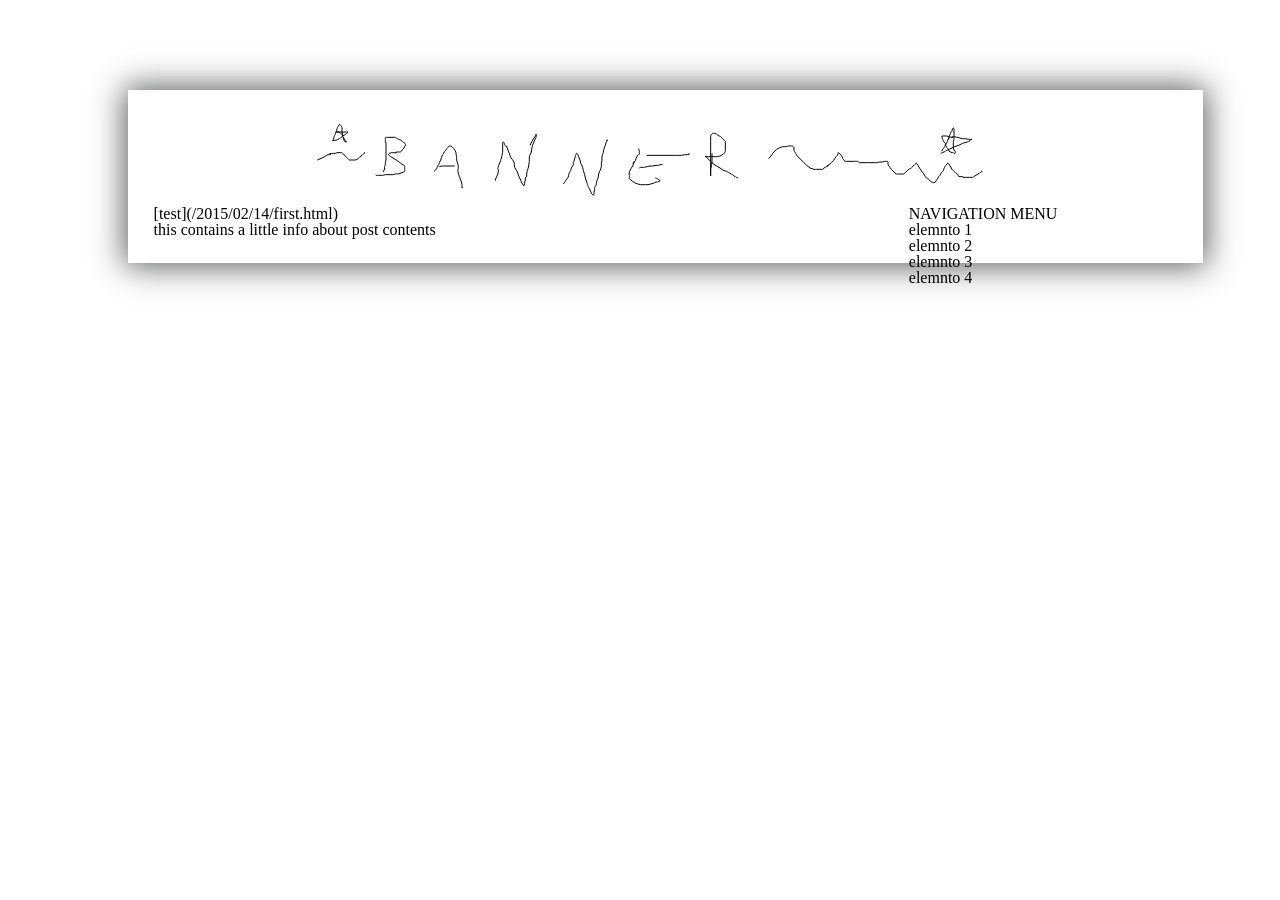
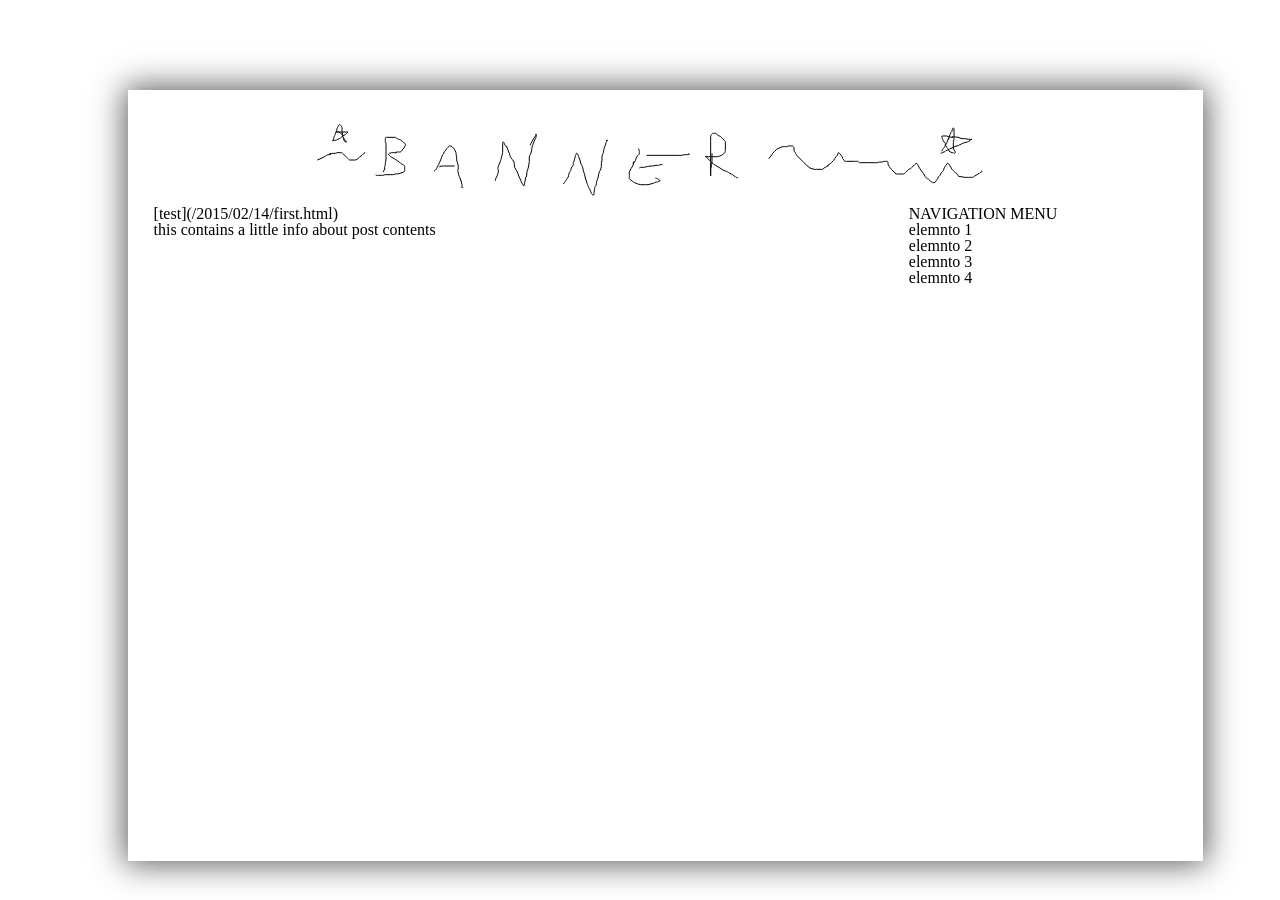
Before and after one commit to MauroMombelli/mauromombelli.github.io, a Jekyll site: the page built from list.md, in a window 1280 px wide. Built offline with Jekyll 4.4.1, drawn with Linux system fonts in a browser that asks for light colours.

Commit message:
fixing design

```diff
--- a/css/main.css
+++ b/css/main.css
@@ -8,6 +8,7 @@
     box-shadow:         0px 0px 30px 3px rgba(49, 50, 50, 0.8);
     padding: 2%;
     margin-bottom: 5%;
+    min-height:80%;
 }
 
 #content{
--- a/list.md
+++ b/list.md
@@ -4,6 +4,6 @@ title: List
 ---
 
 {% for post in site.posts %}
-    [{{ post.title }}]({{ post.url }})
+    [{{ post.title }}]({{ site.baseurl }}{{ post.url }})
     {{ post.excerpt }}
 {% endfor %}
```
